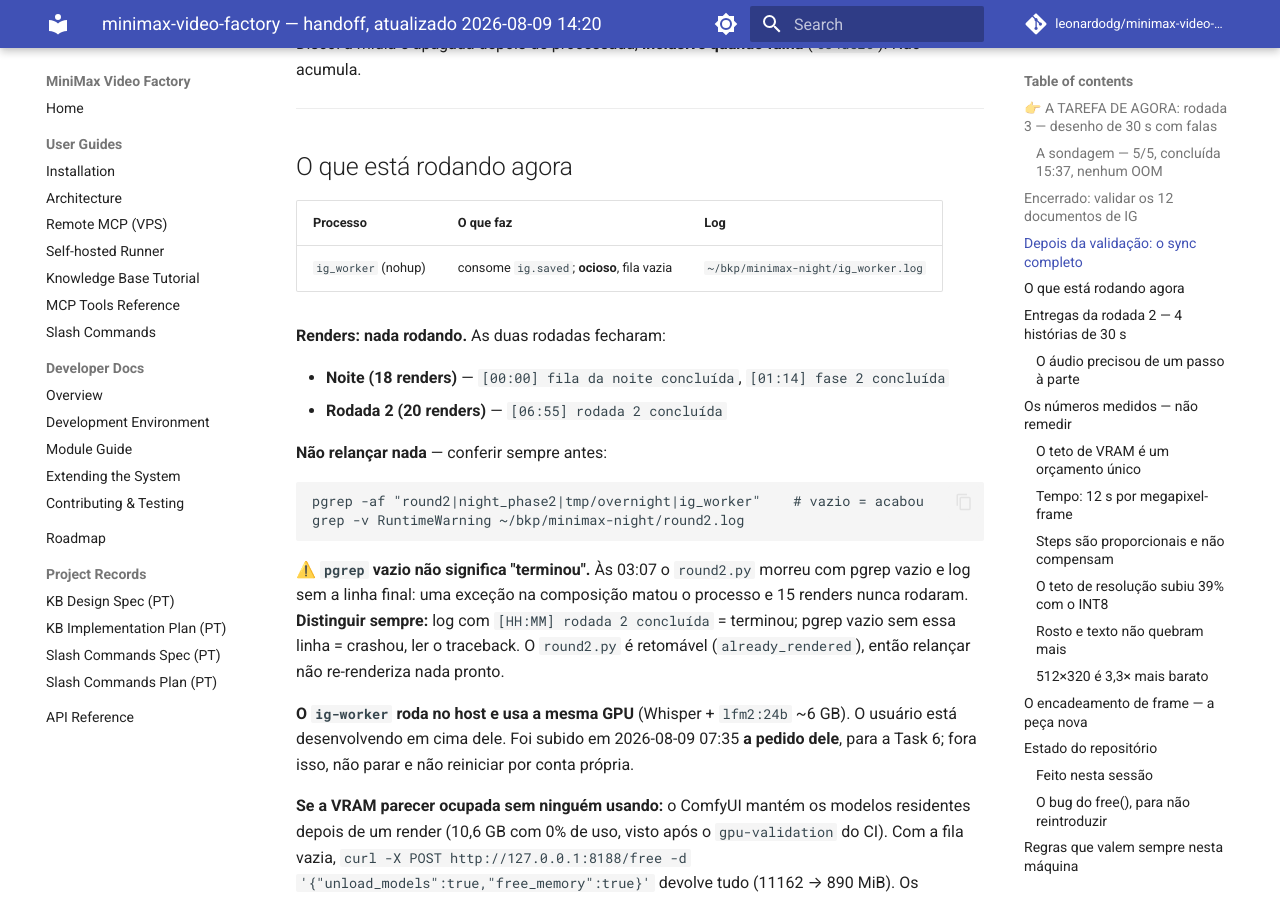
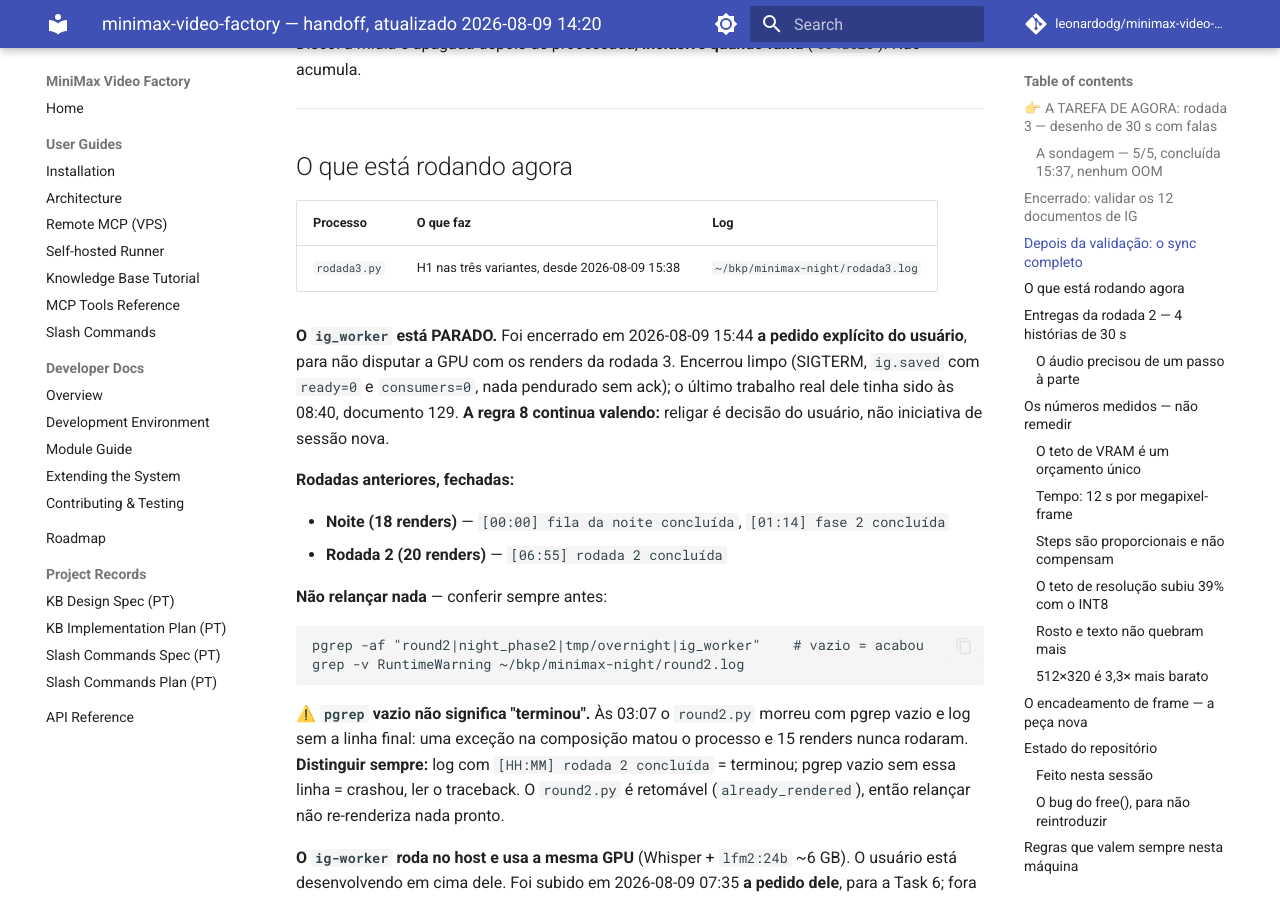
Before and after one commit to leonardodg/minimax-video-factory, an MkDocs documentation site: the page built from docs/HANDOFF.md, in a window 1280 px wide and 900 px high, scrolled down 3295 px. Built offline with MkDocs 1.6.1 and Material for MkDocs 9.7.7, drawn with Linux system fonts in a browser that asks for light colours; comment, search, counter and statistics services are not loaded.

Commit message:
docs: ig-worker stopped at the user's request, so the GPU is the round's alone
Stopped 2026-08-09 15:44 with SIGTERM; ig.saved came back ready=0 consumers=0,
so nothing was left unacked. Rule 8 still stands -- restarting it is the user's
call, not something a fresh session should do on its own initiative.

Co-Authored-By: Claude Opus 5 <noreply@anthropic.com>

```diff
--- a/docs/HANDOFF.md
+++ b/docs/HANDOFF.md
@@ -132,9 +132,16 @@ Disco: a mídia é apagada depois de processada, **inclusive quando falha**
 
 | Processo | O que faz | Log |
 |---|---|---|
-| `ig_worker` (nohup) | consome `ig.saved`; **ocioso**, fila vazia | `~/bkp/minimax-night/ig_worker.log` |
+| `rodada3.py` | H1 nas três variantes, desde 2026-08-09 15:38 | `~/bkp/minimax-night/rodada3.log` |
 
-**Renders: nada rodando.** As duas rodadas fecharam:
+**O `ig_worker` está PARADO.** Foi encerrado em 2026-08-09 15:44 **a pedido
+explícito do usuário**, para não disputar a GPU com os renders da rodada 3.
+Encerrou limpo (SIGTERM, `ig.saved` com `ready=0` e `consumers=0`, nada
+pendurado sem ack); o último trabalho real dele tinha sido às 08:40, documento
+129. **A regra 8 continua valendo:** religar é decisão do usuário, não iniciativa
+de sessão nova.
+
+**Rodadas anteriores, fechadas:**
 
 - **Noite (18 renders)** — `[00:00] fila da noite concluída`, `[01:14] fase 2 concluída`
 - **Rodada 2 (20 renders)** — `[06:55] rodada 2 concluída`
```
